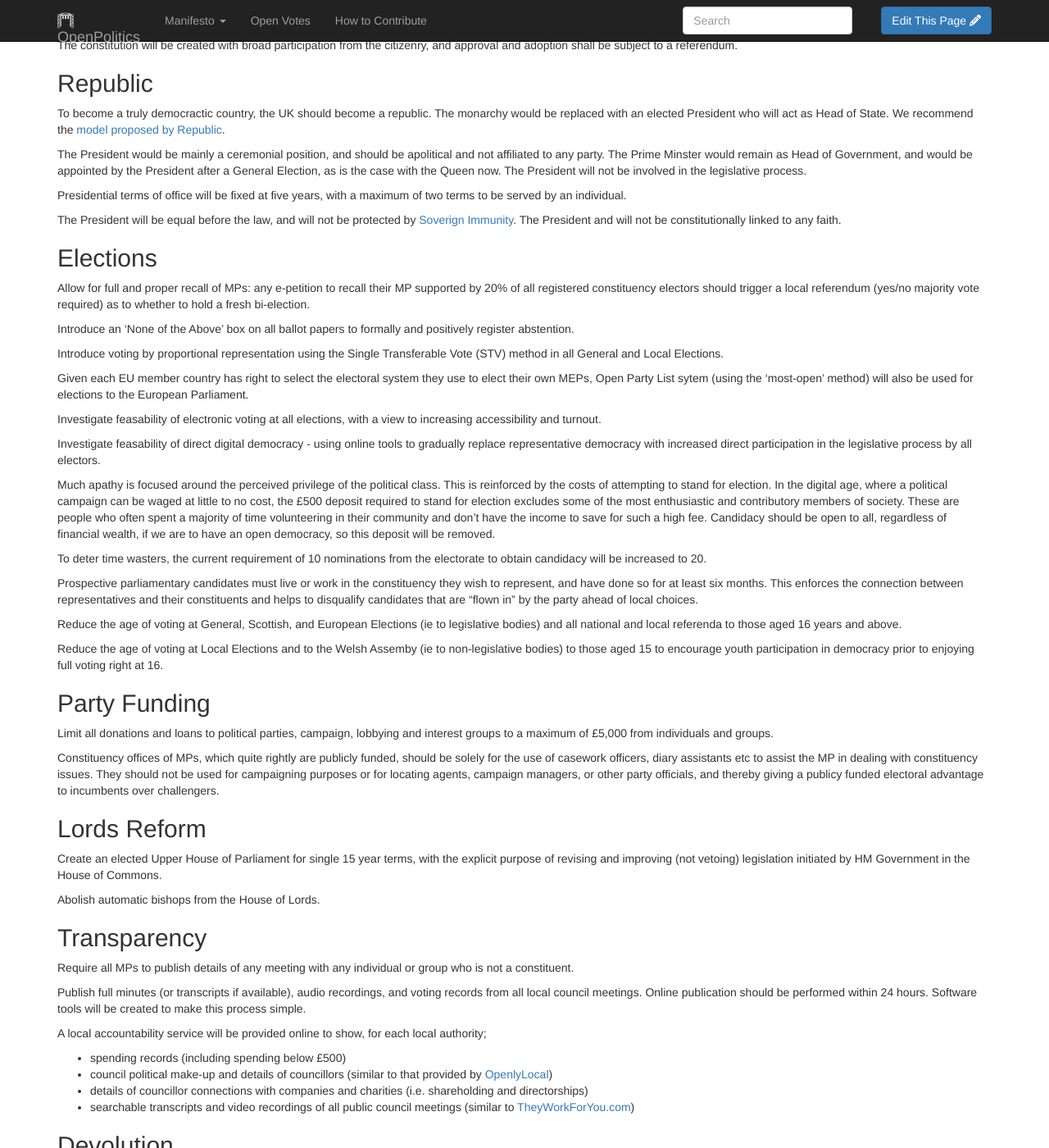
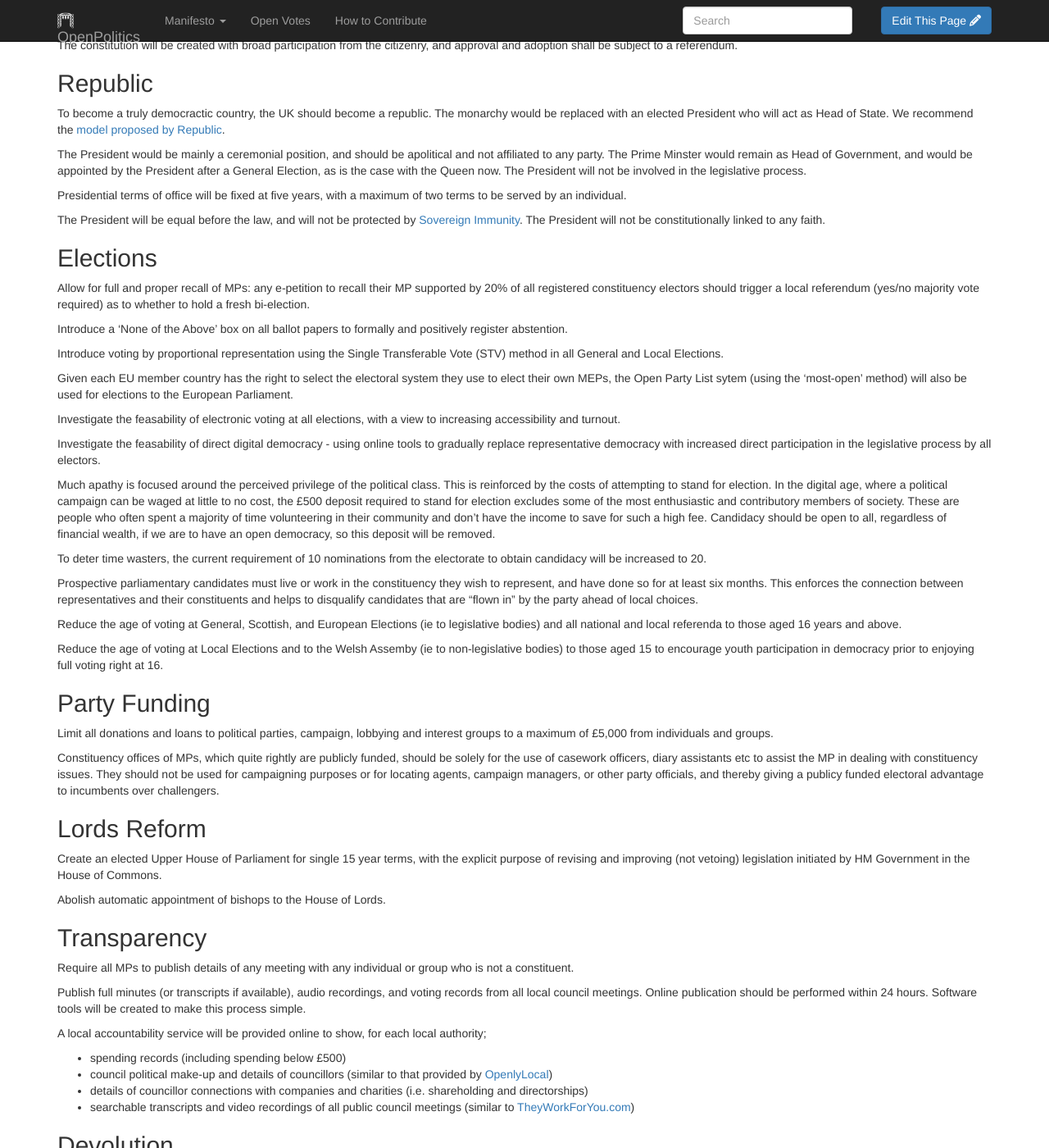
Before and after one commit to openpolitics/manifesto, a Jekyll site: the page built from manifesto/democracy.md, in a window 1280 px wide and 1400 px high, scrolled down 398 px. Shown: the whole window at 82% size. Built offline with Jekyll 4.4.1, drawn with Linux system fonts in a browser that asks for light colours; nearby versions of some CDN libraries; library files that are not in the unit come from our copies; some of the changed text lies outside the part shown.

Commit message:
Update democracy.md
Corrected a few typos and grammatical errors.

```diff
--- a/manifesto/democracy.md
+++ b/manifesto/democracy.md
@@ -23,21 +23,21 @@ The President would be mainly a ceremonial position, and should be apolitical an
 
 Presidential terms of office will be fixed at five years, with a maximum of two terms to be served by an individual.
 
-The President will be equal before the law, and will not be protected by [Soverign Immunity](https://en.wikipedia.org/wiki/Sovereign_immunity#United_Kingdom). The President and will not be constitutionally linked to any faith.
+The President will be equal before the law, and will not be protected by [Sovereign Immunity](https://en.wikipedia.org/wiki/Sovereign_immunity#United_Kingdom). The President will not be constitutionally linked to any faith.
 
 ## Elections
 
 Allow for full and proper recall of MPs: any e-petition to recall their MP supported by 20% of all registered constituency electors should trigger a local referendum (yes/no majority vote required) as to whether to hold a fresh bi-election.
 
-Introduce an 'None of the Above' box on all ballot papers to formally and positively register abstention.
+Introduce a 'None of the Above' box on all ballot papers to formally and positively register abstention.
 
 Introduce voting by proportional representation using the Single Transferable Vote (STV) method in all General and Local Elections.
 
-Given each EU member country has right to select the electoral system they use to elect their own MEPs, Open Party List sytem (using the 'most-open' method) will also be used for elections to the European Parliament.
+Given each EU member country has the right to select the electoral system they use to elect their own MEPs, the Open Party List sytem (using the 'most-open' method) will also be used for elections to the European Parliament.
 
-Investigate feasability of electronic voting at all elections, with a view to increasing accessibility and turnout.
+Investigate the feasability of electronic voting at all elections, with a view to increasing accessibility and turnout.
 
-Investigate feasability of direct digital democracy - using online tools to gradually replace representative democracy with increased direct participation in the legislative process by all electors.
+Investigate the feasability of direct digital democracy - using online tools to gradually replace representative democracy with increased direct participation in the legislative process by all electors.
 
 Much apathy is focused around the perceived privilege of the political class. This is reinforced by the costs of attempting to stand for election. In the digital age, where a political campaign can be waged at little to no cost, the £500 deposit required to stand for election excludes some of the most enthusiastic and contributory members of society. These are people who often spent a majority of time volunteering in their community and don't have the income to save for such a high fee. Candidacy should be open to all, regardless of financial wealth, if we are to have an open democracy, so this deposit will be removed.
 
@@ -59,7 +59,7 @@ Constituency offices of MPs, which quite rightly are publicly funded, should be
 
 Create an elected Upper House of Parliament for single 15 year terms, with the explicit purpose of revising and improving (not vetoing) legislation initiated by HM Government in the House of Commons.
 
-Abolish automatic bishops from the House of Lords.
+Abolish automatic appointment of bishops to the House of Lords.
 
 ## Transparency
 
```
Also changed, not shown: other parts of manifesto/democracy.md (+2 -2 lines).
